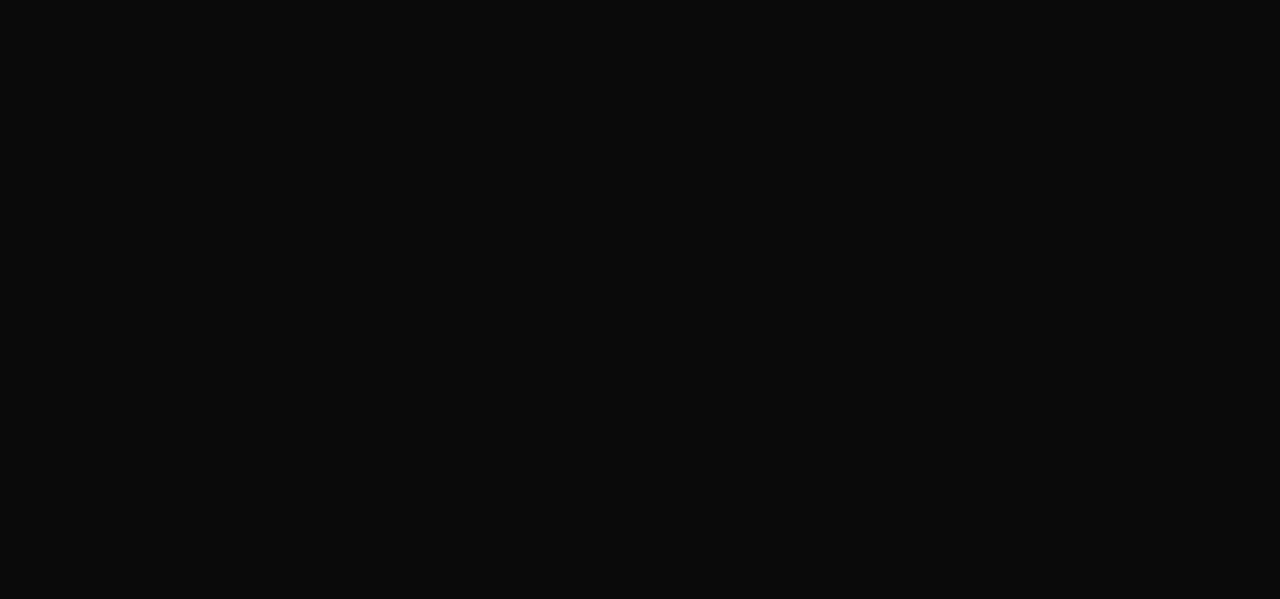
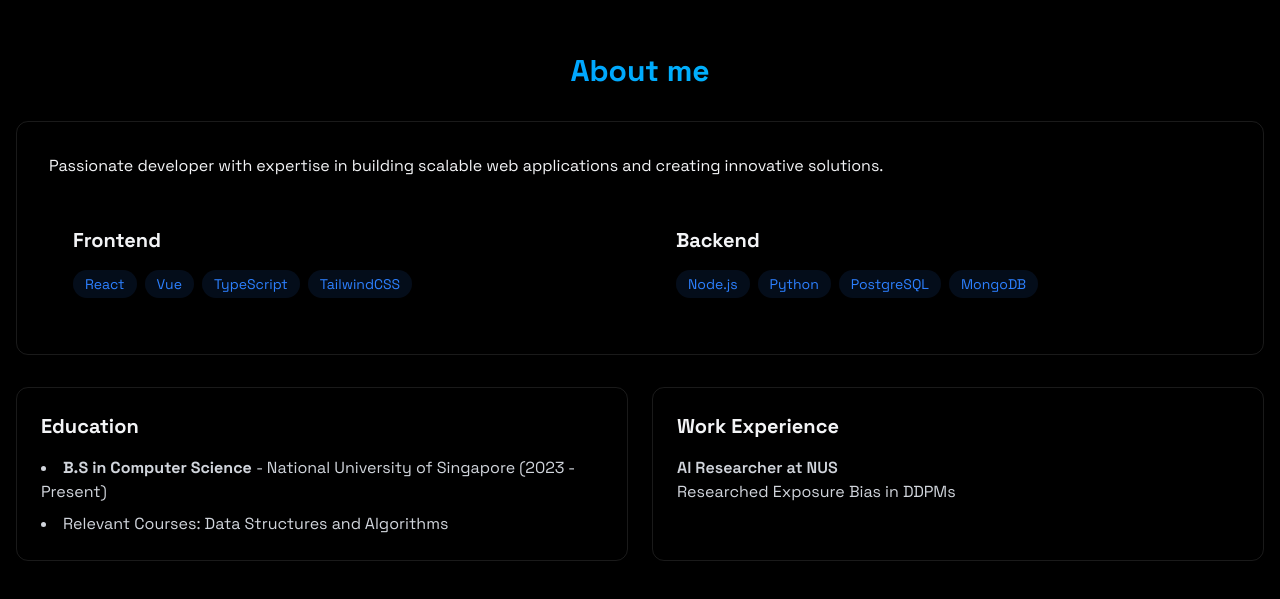
Before and after one commit to Timothy-Ho0203/personal-website, a React (Vite) app: page / in a window 1280 px wide. Shown: the part 893-1492 px from the top of the page. Before the commit the page ends 800 px from the top, so only its background shows below. Built offline with nearby package versions, Linux system fonts and the light colour scheme.

Commit message:
feat: Add about section

```diff
--- a/src/App.jsx
+++ b/src/App.jsx
@@ -4,6 +4,7 @@ import { LoadingScreen } from './components/LoadingScreen';
 import { Navbar } from './components/Navbar';
 import { MobileMenu } from './components/MobileMenu';
 import { Home } from './components/sections/Home';
+import { About } from './components/sections/About';
 import "./index.css";
 
 function App() {
@@ -21,6 +22,7 @@ function App() {
         <Navbar menuOpen={menuOpen} setMenuOpen={setMenuOpen} />
         <MobileMenu menuOpen={menuOpen} setMenuOpen={setMenuOpen} />
         <Home />
+        <About />
       </div>
     </>
   );
--- a/src/components/sections/About.jsx
+++ b/src/components/sections/About.jsx
@@ -0,0 +1,129 @@
+export const About = () => {
+
+  const frontendSkills = [
+    "React",
+    "Vue",
+    "TypeScript",
+    "TailwindCSS",
+  ]
+
+  const backendSkills = [
+    "Node.js",
+    "Python",
+    "PostgreSQL",
+    "MongoDB",
+  ];
+
+  return (
+    <section
+      id="about"
+      className="min-h-screen flex items-center justify-center py-20"
+    >
+      <div
+        className="max-w-3l mx-auto px-4"
+      >
+        <h2
+          className="text-3xl font-bold mb-8 bg-gradient-to-r from-blue-500 to-cyan-400 bg-clip-text text-transparent text-center"
+        >
+          About me
+        </h2>
+        <div
+          className="rounded-xl p-8 border-white/10 border hover:-translate-y-1 transition-all"
+        >
+          <p
+            className="text-grey-300 mb-6"
+          >
+            Passionate developer with expertise in building scalable web applications
+            and creating innovative solutions.
+          </p>
+
+          <div
+            className="grid grid-cols-1 md:grid-cols-2 gap-6"
+          >
+            <div
+              className="rounded-xl p-6 hover:-translate-y-1 transition-all"
+            >
+              <h3
+                className="text-xl font-bold mb-4"
+              >
+                Frontend
+              </h3>
+              <div className="flex flex-wrap gap-2">
+                {frontendSkills.map((tech, key) => (
+                  <span
+                    key={key}
+                    className="bg-blue-500/10 text-blue-500 px-3 py-1 rounded-full text-sm hover:bg-blue-500/20
+                      hover:shadow-[0_2px_8px_rgba(59, 130, 246, 0.2)] transition"
+                  >
+                    {tech}
+
+                  </span>
+                ))}
+              </div>
+
+            </div>
+
+            <div
+              className="rounded-xl p-6 hover:-translate-y-1 transition-all"
+            >
+              <h3
+                className="text-xl font-bold mb-4"
+              >
+                Backend
+              </h3>
+              <div className="flex flex-wrap gap-2">
+                {backendSkills.map((tech, key) => (
+                  <span
+                    key={key}
+                    className="bg-blue-500/10 text-blue-500 px-3 py-1 rounded-full text-sm hover:bg-blue-500/20
+                      hover:shadow-[0_2px_8px_rgba(59, 130, 246, 0.2)] transition"
+                  >
+                    {tech}
+
+                  </span>
+                ))}
+              </div>
+            </div>
+
+          </div>
+        </div>
+
+        <div
+          className="grid grid-cols-1 md:grid-cols-2 gap-6 mt-8"
+        >
+          <div
+            className="p-6 rounded-xl border-white/10 border hover:-translate-y-1 transition-all"
+          >
+            <h3 className="text-xl font-bold mb-4">
+              Education
+            </h3>
+            <ul className="list-disc list-inside text-gray-300 space-y-2">
+              <li>
+                <strong> B.S in Computer Science </strong> - National University of Singapore (2023 - Present)
+              </li>
+              <li>
+                Relevant Courses: Data Structures and Algorithms
+              </li>
+            </ul>
+          </div>
+
+          <div
+            className="p-6 rounded-xl border-white/10 border hover:-translate-y-1 transition-all"
+          >
+            <h3 className="text-xl font-bold mb-4">
+              Work Experience
+            </h3>
+            <div className="space-y-4 text-gray-300">
+              <div>
+                <h4 className="font-semibold"> AI Researcher at NUS </h4>
+                <p> Researched Exposure Bias in DDPMs </p>
+              </div>
+            </div>
+          </div>
+
+        </div>
+      </div>
+
+    </section>
+  );
+}
--- a/src/components/sections/Home.jsx
+++ b/src/components/sections/Home.jsx
@@ -8,7 +8,7 @@ export const Home = () => {
         className="text-center z-10 px-4"
       >
         <h1
-          className="text-5xl md:text-7xl font-bold mb-6 bg-gradient-to-r from-blue-500 to-purple-600
+          className="text-5xl md:text-7xl font-bold mb-6 bg-gradient-to-r from-blue-500 to-cyan-400
             bg-clip-text text-transparent leading-right"
         >
           Hi, I'm Timothy.
```
